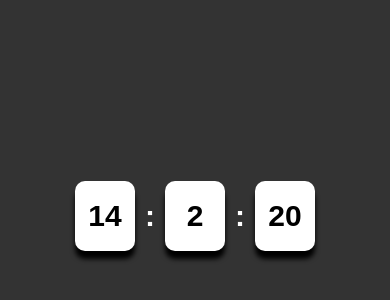
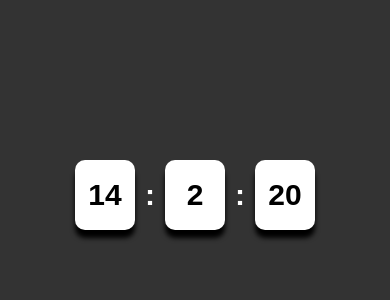
Before and after one commit to infinity141/Digital-Clock, a plain HTML site: page index.html in a window 390 px wide. Shown: the part 206-506 px from the top of the page. Drawn offline with Linux system fonts and the light colour scheme.

Commit message:
update style.css for view height of the divider

```diff
--- a/style.css
+++ b/style.css
@@ -50,6 +50,10 @@
   .big-time {
     font-size: 50px;
   }
+
+  .aligner {
+  height: 95vh;
+  }
 }
 
 @media screen and (max-width: 420px) {
```
